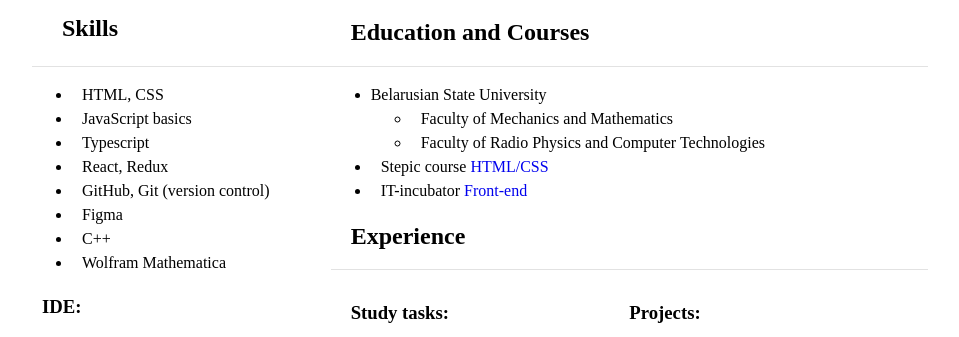
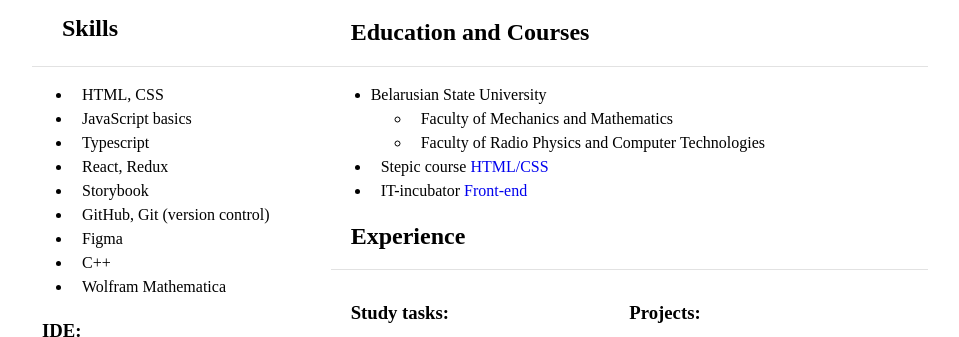
Before and after one commit to Tumelya/CV, a plain HTML site: page index.html in a window 1280 px wide. Shown: the part 691-1028 px from the top of the page, without its empty margins (160-1119 px from the left). Drawn offline with Linux system fonts and the light colour scheme.

Commit message:
feat: update information in Skills sector

```diff
--- a/index.html
+++ b/index.html
@@ -82,6 +82,7 @@ function createPhoneNumber(numbers){
             <li>JavaScript basics</li>
             <li>Typescript</li>
             <li>React, Redux</li>
+            <li>Storybook</li>
             <li>GitHub, Git (version control)</li>
             <li>Figma</li>
             <li>C++</li>
```
